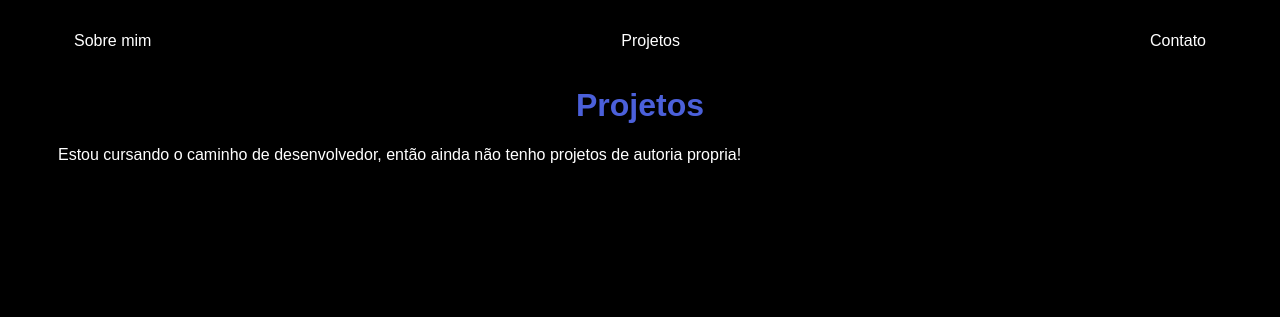
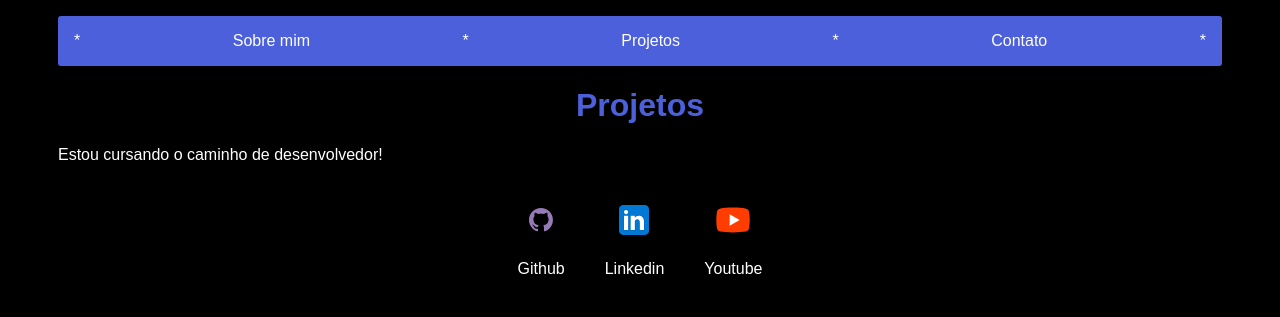
Before and after one commit to mfrancisco991/portfolio, a plain HTML site: page projetos.html in a window 1280 px wide. Drawn offline with Linux system fonts and the light colour scheme.

Commit message:
Add files via upload

```diff
--- a/projetos.html
+++ b/projetos.html
@@ -8,21 +8,39 @@
 </head>
 <body>
 <div class="container">
-    <nav>
+    <nav class="menu">
         <ul>
+            *
             <li>
                 <a href="index.html">Sobre mim</a>
             </li>
+            *
             <li>
                 <a href="projetos.html">Projetos</a>
             </li>
+            *
             <li>
                 <a href="contato.html">Contato</a>
             </li>
+            *
         </ul>
     </nav>
     <h1 style="text-align: center;">Projetos</h1>
-    <p>Estou cursando o caminho de desenvolvedor, então ainda não tenho projetos de autoria propria!</p>
+    <p>Estou cursando o caminho de desenvolvedor!</p>
+    <footer>
+        <a href="https://github.com/mfrancisco991" target="_blank" rel="moopener noreferrer">
+            <img src="img/github.svg">
+            <p>Github</p>
+        </a>
+        <a href="https://www.linkedin.com/in/marcos-moraes-francisco-a64128241/" target="_blank" rel="moopener noreferrer">
+            <img src="img/linkedin.svg">
+            <p>Linkedin</p>
+        </a>
+        <a href="https://youtube.com/@mfrancisco" target="_blank" rel="moopener noreferrer">
+            <img src="img/youtube.svg">
+            <p>Youtube</p>
+        </a>
+    </footer>
 </div>
 </body>
 </html>
--- a/style.css
+++ b/style.css
@@ -54,13 +54,10 @@ footer a {
 }
 
 .menu {
-
-}
-
-nav li {
-
+    background-color: rgb(75, 96, 218);
+    border-radius: 3px;
 }
 
 nav a:hover {
-    color: rgb(75, 96, 218);
+    color: rgb(0, 0, 0);
 }
```
Also changed, not shown: contato.html (+19 -1 lines), index.html (+5 -1 lines).
